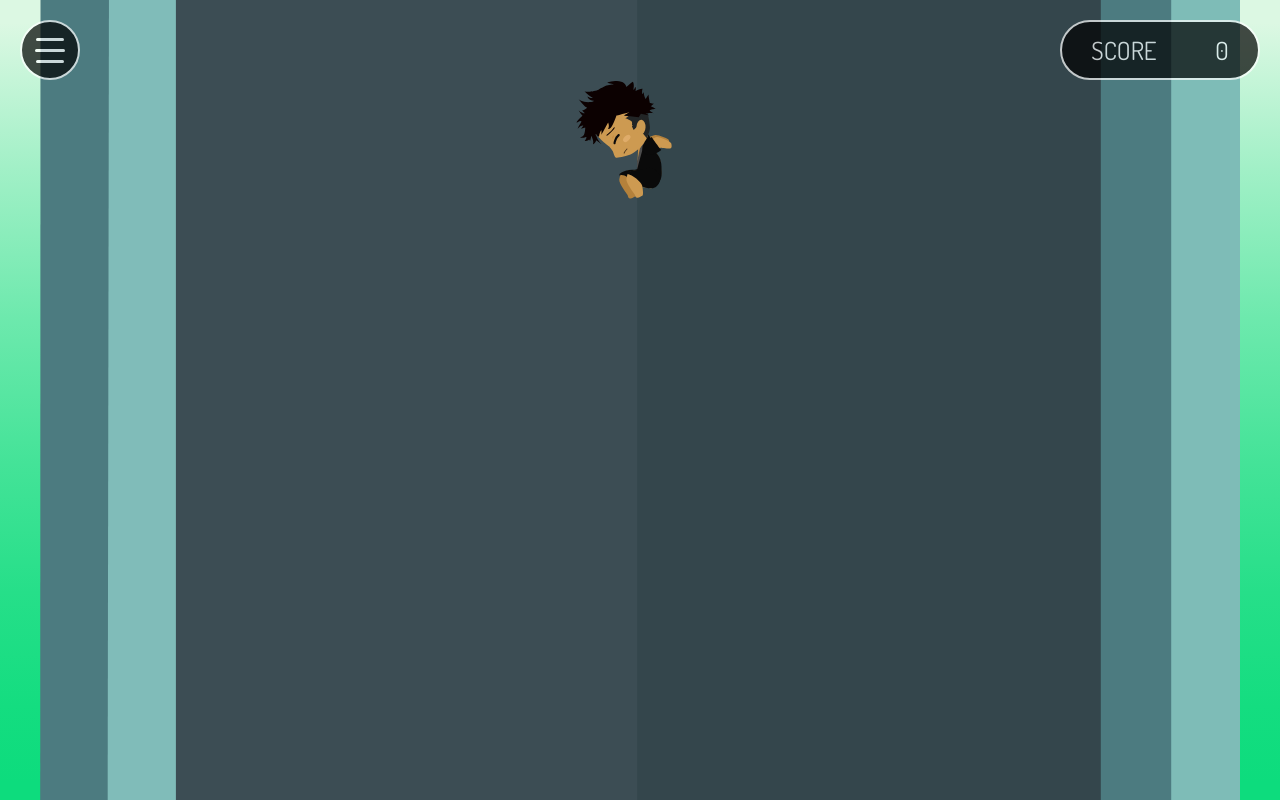
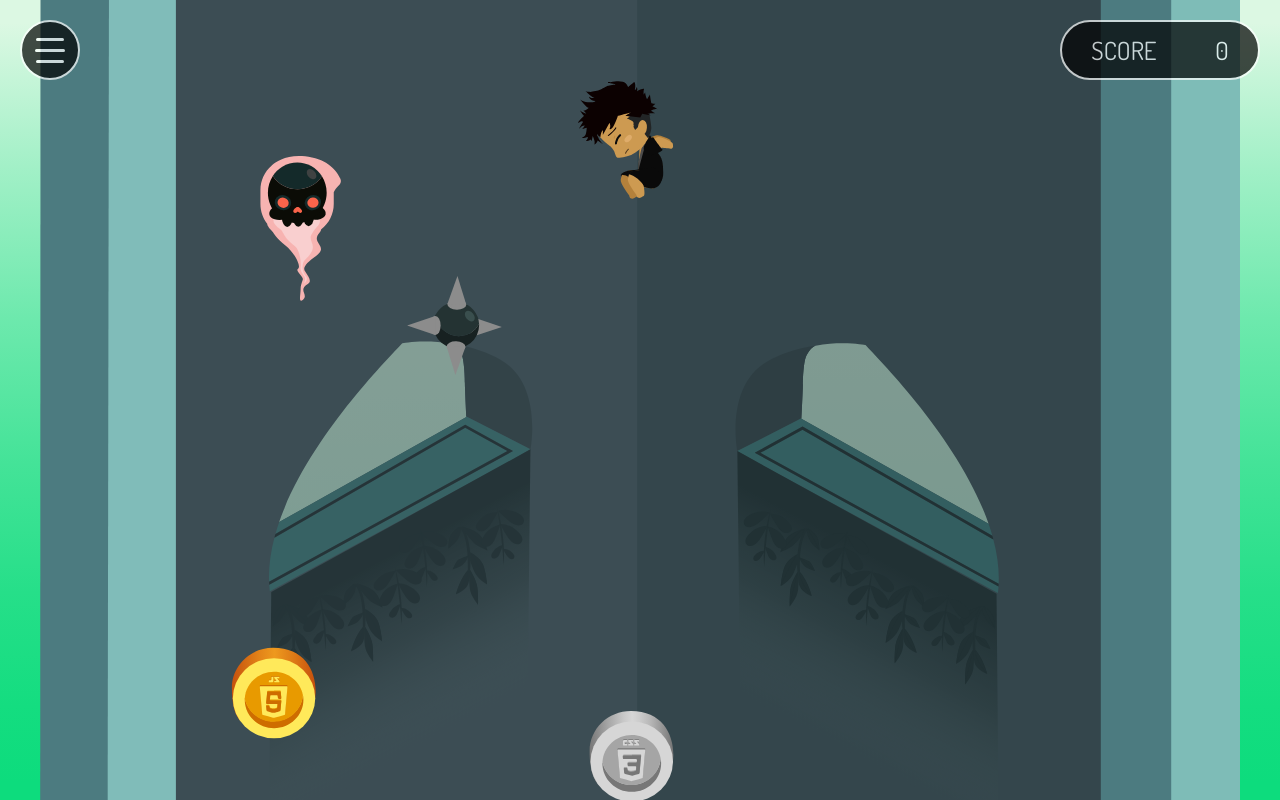
Before and after one commit to brunosneak/portfolio-in-react, a React (Create React App) app: page /gamePage in a window 1280 px wide. Built offline with nearby package versions, Linux system fonts and the light colour scheme.

Commit message:
page navigation perso pause ou gagnant

```diff
--- a/src/components/gamePage/GamePage.js
+++ b/src/components/gamePage/GamePage.js
@@ -344,6 +344,7 @@ class GamePage extends Component {
                                 this.props.game();
                                 this.props.nav();
                                 this.fondVert.current.style.display = "none";
+
                         };
 
                         /* detection pièces*/
@@ -430,7 +431,7 @@ class GamePage extends Component {
                     };
                 }
             });
-            // animation();
+            animation();
         }, 3000);
         if(this.props.stateNav === true){
             cancelAnimationFrame(rafId);
--- a/src/components/navPage/NavPage.js
+++ b/src/components/navPage/NavPage.js
@@ -11,6 +11,9 @@ class NavPage extends Component {
     }
 
     componentDidMount() {
+        if(this.props.location.pathname === "/gamePage"){
+            return false;
+        } else {
             let idSetInterval;
             let persoPause = this.persoPauseRef.current.offsetLeft;
             if(window.innerWidth <= 575.98){
@@ -35,6 +38,7 @@ class NavPage extends Component {
                 }, 200);
             }
         }
+    }
 
     componentDidUpdate(){
         if(this.props.location.pathname === "/gamePage" && this.props.stateGame === true){
@@ -55,7 +59,7 @@ class NavPage extends Component {
         return (
             <div className={ Style.container }>
                 <div className={ Style.platform }/>
-                    {this.props.location.pathname === "/gamePage" && this.props.stateGame ?
+                    {this.props.location.pathname === "/gamePage" ?
                         <div className={ Style.maskWin }>
                             <img ref={ this.persoWinRef } alt="personnage gagnant" src={require("../../assets/img/spritePersoWin.svg")} className={ Style.win }/>
                         </div>
```
Lines whose indentation alone changed are shown as unchanged.
